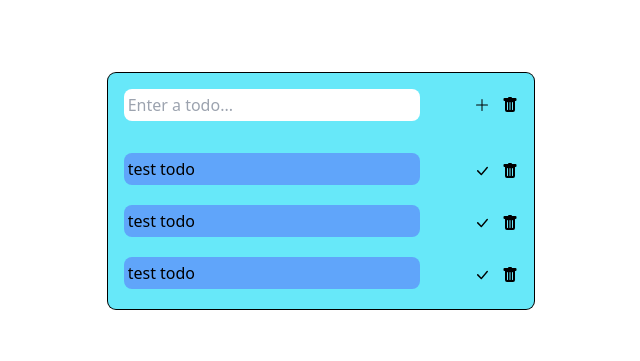
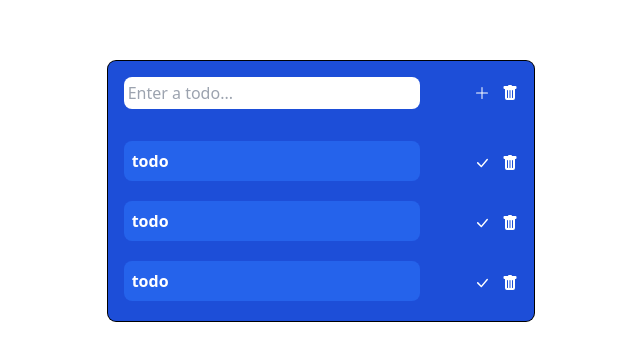
Before and after one commit to daxdiv/ts-graphql-todo, a React (Vite) app in the folder client/: page / in a window 1280 px wide. Shown: the part 209-570 px from the top of the page, without its empty margins (319-959 px from the left). Built offline with nearby package versions, Linux system fonts and the light colour scheme.

Commit message:
improved UI

```diff
--- a/client/src/App.tsx
+++ b/client/src/App.tsx
@@ -4,22 +4,22 @@ import Todo from "./components/Todo";
 const App = () => {
     return (
         <div className="flex justify-center flex-col h-screen items-center">
-            <div className="flex flex-col bg-cyan-300 p-2 rounded-lg ring-1 ring-black w-1/3">
+            <div className="flex flex-col bg-blue-700 p-2 rounded-lg ring-1 ring-black w-1/3">
                 <div className="flex justify-between p-2 items-center">
                     <input
                         type="text"
                         placeholder="Enter a todo..."
-                        className="w-3/4 bg-white rounded-lg focus:ring-black focus:ring-1 p-1 outline-none"
+                        className="w-3/4 bg-white rounded-lg focus:ring-white focus:ring-1 p-1 outline-none"
                     />
                     <div className="grid grid-cols-2 gap-3">
-                        <BsPlusLg className="cursor-pointer"></BsPlusLg>
-                        <BsFillTrashFill className="cursor-pointer"></BsFillTrashFill>
+                        <BsPlusLg className="cursor-pointer text-white"></BsPlusLg>
+                        <BsFillTrashFill className="cursor-pointer text-white"></BsFillTrashFill>
                     </div>
                 </div>
                 <div className="mt-4">
-                    <Todo></Todo>
-                    <Todo></Todo>
-                    <Todo></Todo>
+                    <Todo id={1} text="todo"></Todo>
+                    <Todo id={1} text="todo"></Todo>
+                    <Todo id={1} text="todo"></Todo>
                 </div>
             </div>
         </div>
--- a/client/src/components/Todo.tsx
+++ b/client/src/components/Todo.tsx
@@ -1,14 +1,19 @@
 import { BsCheckLg, BsFillTrashFill, BsPlusLg } from "react-icons/bs";
 
-const Todo = () => {
+interface ITodo {
+    id: number;
+    text: string;
+}
+
+const Todo = ({ id, text }: ITodo) => {
     return (
         <div className="flex justify-between items-center p-2">
-            <div className="bg-blue-400 rounded-lg p-1 mb-1 last:-mb-1 w-3/4">
-                test todo
+            <div className="bg-blue-600 text-white font-bold rounded-lg p-2 mb-1 last:-mb-1 w-3/4 hover:scale-105 transition hover:ring-white hover:ring-1">
+                {text}
             </div>
             <div className="grid grid-cols-2 gap-3">
-                <BsCheckLg className="cursor-pointer"></BsCheckLg>
-                <BsFillTrashFill className="cursor-pointer"></BsFillTrashFill>
+                <BsCheckLg className="cursor-pointer text-white"></BsCheckLg>
+                <BsFillTrashFill className="cursor-pointer text-white"></BsFillTrashFill>
             </div>
         </div>
     );
```
